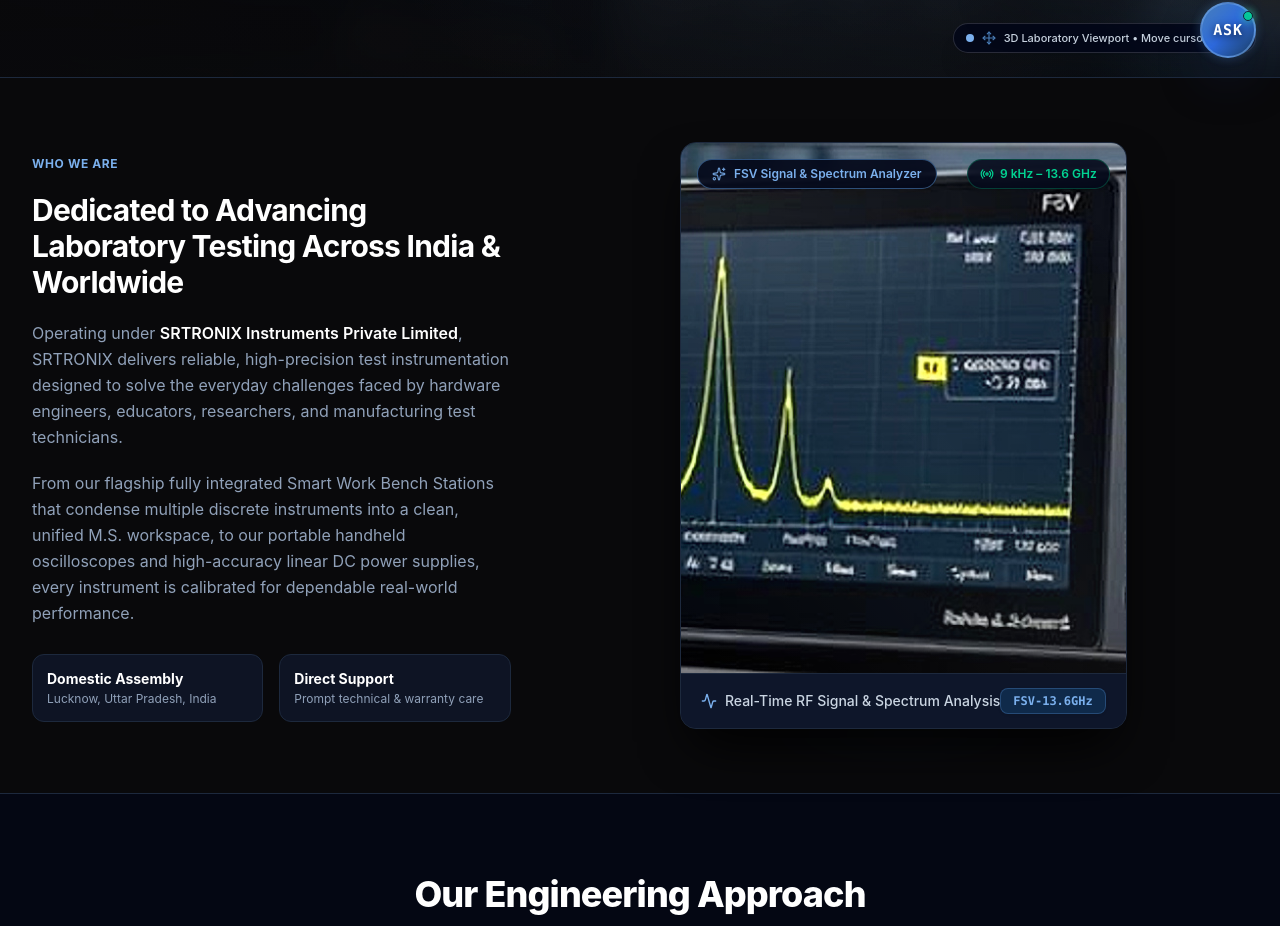
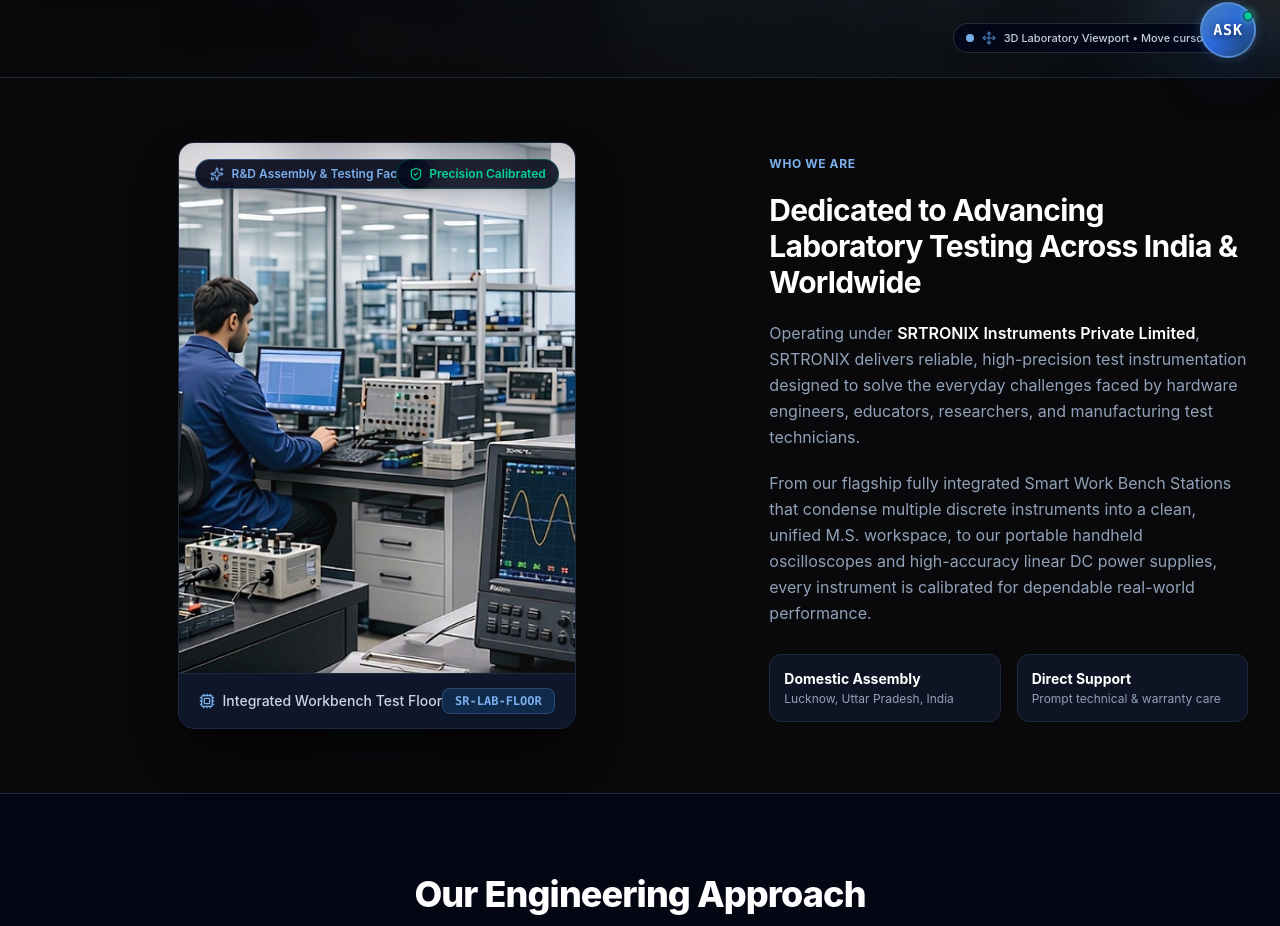
Before and after one commit to aafaqmasudi4796-dot/srtronix, a Next.js app: page /about in a window 1280 px wide. Shown: the part 722-1648 px from the top of the page. Built offline with nearby package versions, Linux system fonts and the light colour scheme.

Commit message:
Place new laboratory assembly showcase image on the left of About section text

```diff
--- a/app/about/page.tsx
+++ b/app/about/page.tsx
@@ -70,7 +70,13 @@ export default function AboutPage() {
       <section className="py-12 sm:py-16 border-b border-slate-800">
         <Container>
           <div className="grid grid-cols-1 lg:grid-cols-12 gap-8 sm:gap-10 lg:gap-12 items-center">
-            <div className="lg:col-span-5 xl:col-span-5 space-y-5">
+            {/* Laboratory Assembly Showcase - Positioned on the Left Side of Text */}
+            <div className="lg:col-span-7 xl:col-span-7 order-2 lg:order-1">
+              <AboutShowcase3D />
+            </div>
+
+            {/* Company Overview Text - Positioned on the Right Side of Image */}
+            <div className="lg:col-span-5 xl:col-span-5 order-1 lg:order-2 space-y-5">
               <div className="inline-flex items-center gap-2 text-xs font-bold uppercase tracking-wider text-[#7bb0ed]">
                 <span>WHO WE ARE</span>
               </div>
@@ -94,10 +100,6 @@ export default function AboutPage() {
                   <div className="text-slate-400 mt-0.5">Prompt technical &amp; warranty care</div>
                 </div>
               </div>
-            </div>
-
-            <div className="lg:col-span-7 xl:col-span-7">
-              <AboutShowcase3D />
             </div>
           </div>
         </Container>
--- a/components/about/AboutShowcase3D.tsx
+++ b/components/about/AboutShowcase3D.tsx
@@ -3,12 +3,12 @@
 import React from 'react';
 import Image from 'next/image';
 import { ThreeDCard, ThreeDLayer } from '@/components/ui/ThreeDCard';
-import { Sparkles, Activity, Radio } from 'lucide-react';
+import { Sparkles, ShieldCheck, Cpu } from 'lucide-react';
 
 export function AboutShowcase3D() {
   return (
     <div className="relative w-full flex items-center justify-center select-none">
-      {/* 3D FLOATING ENLARGED SPECTRUM ANALYZER CARD */}
+      {/* 3D FLOATING LABORATORY FACILITY SHOWCASE */}
       <ThreeDCard
         maxTilt={10}
         depth={1.03}
@@ -20,8 +20,8 @@ export function AboutShowcase3D() {
         <ThreeDLayer depth={35}>
           <div className="relative w-full h-[360px] sm:h-[440px] lg:h-[490px] xl:h-[530px] bg-slate-950 overflow-hidden">
             <Image
-              src="/assets/about_fsv_spectrum_analyzer_showcase.jpg"
-              alt="SRTRONIX FSV Signal and Spectrum Analyzer Precision Laboratory Workbench"
+              src="/assets/about_laboratory_assembly_showcase.jpg"
+              alt="SRTRONIX R&D Engineering Assembly and Electronic Testing Facility"
               fill
               priority
               quality={95}
@@ -29,23 +29,23 @@ export function AboutShowcase3D() {
               className="object-cover group-hover:scale-105 transition-transform duration-700"
             />
 
-            {/* 3D Floating Instrument Badge */}
+            {/* 3D Floating Facility Badge */}
             <div className="absolute top-4 left-4 z-20 pointer-events-none">
               <span className="inline-flex items-center gap-2 px-3.5 py-1.5 text-xs font-semibold rounded-full bg-slate-950/90 text-[#7bb0ed] border border-[#4A7EB8]/60 shadow-lg backdrop-blur-md">
                 <Sparkles className="w-3.5 h-3.5 text-[#7bb0ed] animate-pulse" />
-                <span>FSV Signal &amp; Spectrum Analyzer</span>
+                <span>R&amp;D Assembly &amp; Testing Facility</span>
               </span>
             </div>
 
-            {/* Top Right Frequency Range Badge */}
+            {/* Top Right Calibration Badge */}
             <div className="absolute top-4 right-4 z-20 pointer-events-none hidden sm:inline-flex">
               <span className="inline-flex items-center gap-1.5 px-3 py-1.5 text-xs font-semibold rounded-full bg-slate-950/85 text-emerald-400 border border-emerald-500/30 shadow-lg backdrop-blur-md">
-                <Radio className="w-3.5 h-3.5 text-emerald-400" />
-                <span>9 kHz – 13.6 GHz</span>
+                <ShieldCheck className="w-3.5 h-3.5 text-emerald-400" />
+                <span>Precision Calibrated</span>
               </span>
             </div>
 
-            {/* Holographic Subtle Reflection */}
+            {/* Holographic Subtle Sheen */}
             <div className="absolute inset-0 bg-gradient-to-tr from-transparent via-white/5 to-transparent pointer-events-none" />
           </div>
         </ThreeDLayer>
@@ -55,11 +55,11 @@ export function AboutShowcase3D() {
           className="px-5 py-3.5 bg-slate-900/95 border-t border-slate-800 text-xs text-slate-300 flex items-center justify-between"
         >
           <div className="flex items-center gap-2">
-            <Activity className="w-4 h-4 text-[#7bb0ed]" />
-            <span className="text-slate-300 font-medium sm:text-sm">Real-Time RF Signal &amp; Spectrum Analysis</span>
+            <Cpu className="w-4 h-4 text-[#7bb0ed]" />
+            <span className="text-slate-300 font-medium sm:text-sm">Integrated Workbench Test Floor</span>
           </div>
           <span className="font-mono text-[#7bb0ed] font-bold bg-[#0f2a4a] px-3 py-1 rounded-lg border border-[#4A7EB8]/40 shadow-sm text-xs">
-            FSV-13.6GHz
+            SR-LAB-FLOOR
           </span>
         </ThreeDLayer>
       </ThreeDCard>
```
Also changed, not shown: public/assets/about_laboratory_assembly_showcase.jpg (added).
